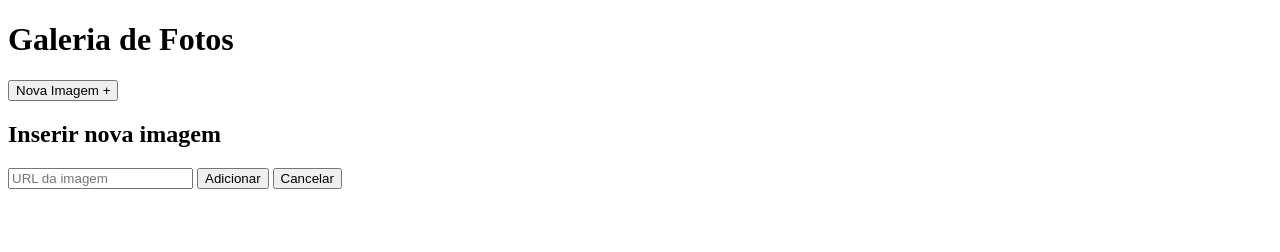
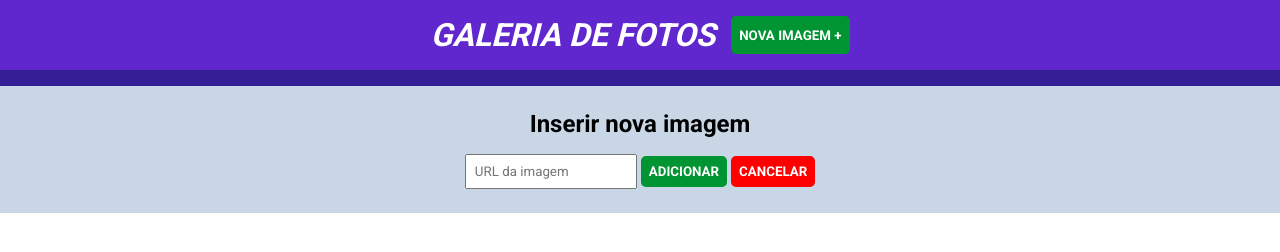
Before and after one commit to gustavo-goulart/ebac_engenheiro_front_end, a plain HTML site: page modulo09_jquery/index.html in a window 1280 px wide. Drawn offline with nearby package versions, Linux system fonts and the light colour scheme.

Commit message:
estilização css

```diff
--- a/modulo09_jquery/index.html
+++ b/modulo09_jquery/index.html
@@ -21,7 +21,9 @@
       <h2>Inserir nova imagem</h2>
       <input type="url" required placeholder="URL da imagem" />
       <button type="submit">Adicionar</button>
-      <button type="reset">Cancelar</button>
+      <button type="reset" id="btn-cancelar">Cancelar</button>
     </form>
+    <script src="https://code.jquery.com/jquery-3.7.0.min.js"></script>
+    <script src="main.js"></script>
   </body>
 </html>
--- /dev/null
+++ b/modulo09_jquery/main.js
@@ -0,0 +1,4 @@
+$(document).ready(function () {
+  console.log(document.querySelector("header button"));
+  console.log($("header button"));
+});
--- a/modulo09_jquery/style.css
+++ b/modulo09_jquery/style.css
@@ -0,0 +1,50 @@
+* {
+  margin: 0;
+  padding: 0;
+  box-sizing: border-box;
+  font-family: "Roboto", sans-serif;
+}
+
+header {
+  background-color: #5f27cd;
+  padding: 16px 0;
+  color: #fff;
+  display: flex;
+  border-bottom: 16px solid #341f97;
+  text-transform: uppercase;
+  font-style: italic;
+  justify-content: center; /*centralizar*/
+}
+
+header button {
+  margin-left: 16px;
+}
+
+form {
+  background-color: #c8d6e5;
+  padding: 24px 0;
+  text-align: center;
+}
+
+form h2 {
+  margin-bottom: 16px;
+}
+
+input,
+button {
+  padding: 8px;
+}
+
+button {
+  background-color: #009432;
+  border: none;
+  border-radius: 5px;
+  cursor: pointer;
+  font-weight: bold;
+  text-transform: uppercase;
+  color: #fff;
+}
+
+#btn-cancelar {
+  background-color: red;
+}
```
